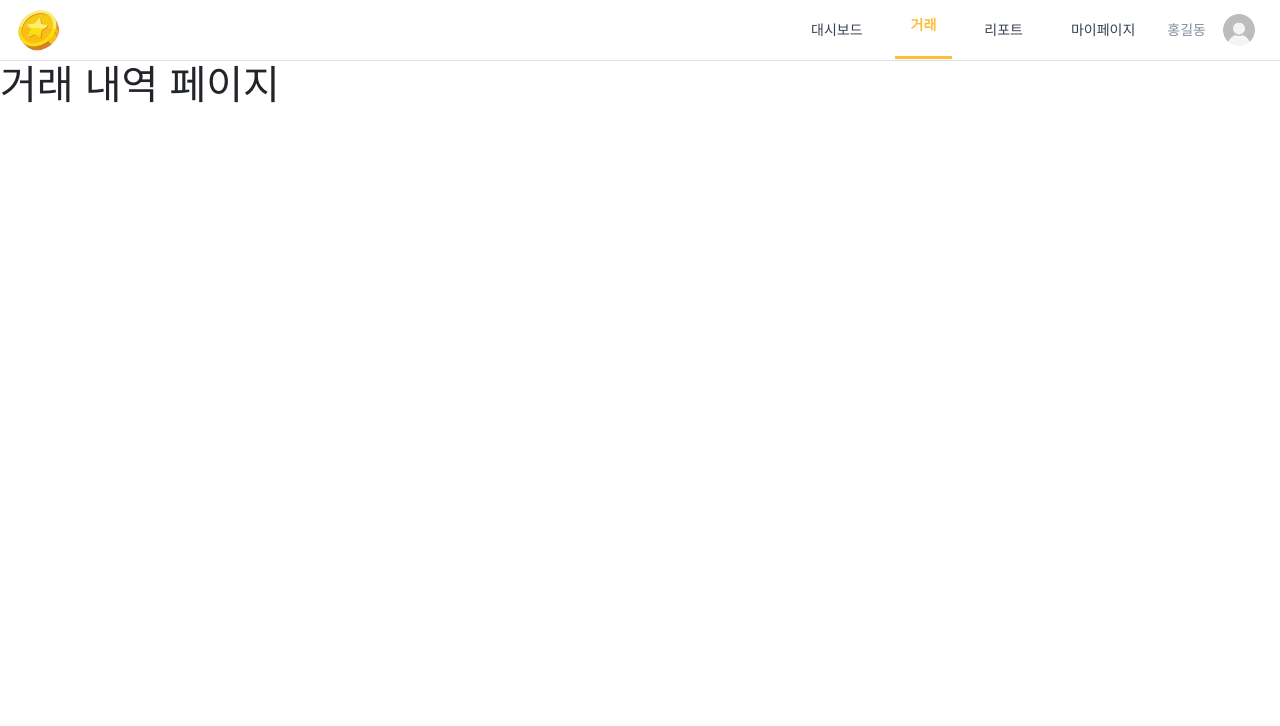
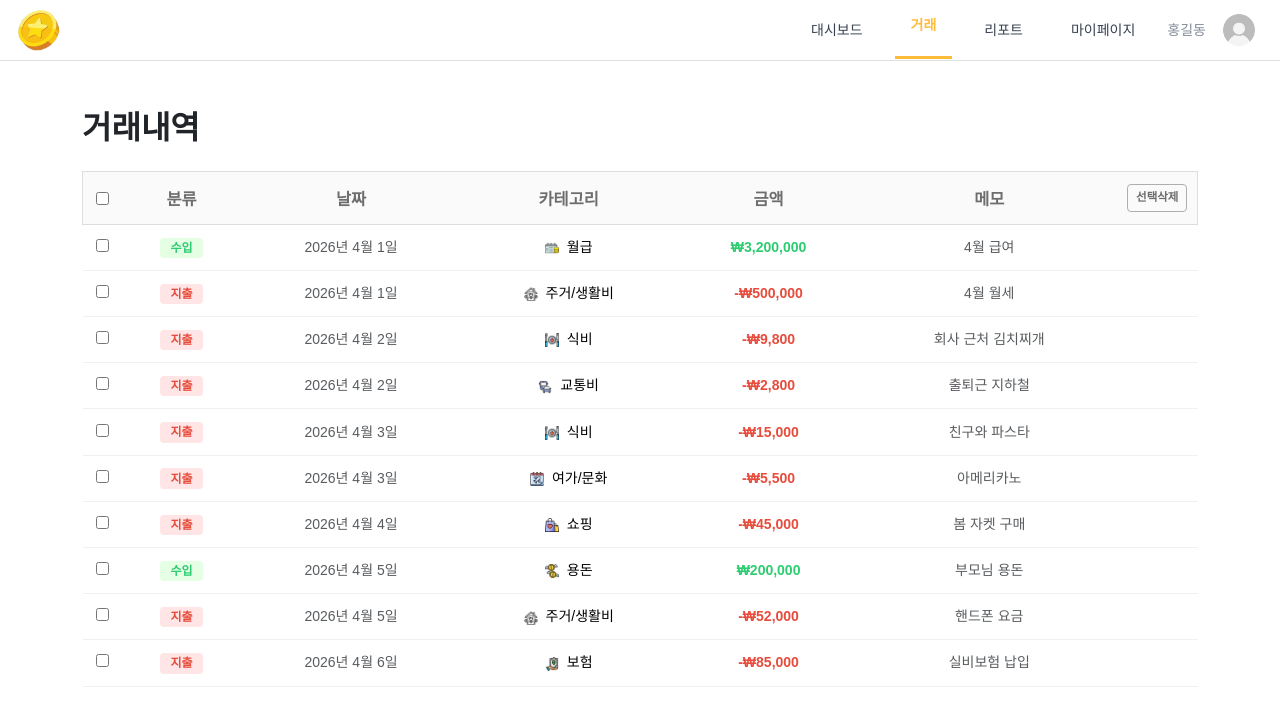
Before and after one commit to kb-skeleton-team2/wallet-guardian, a Vue app: page /transactions in a window 1280 px wide. Shown: the top 726 px of the page. Built offline with nearby package versions, Linux system fonts and the light colour scheme; data requests are answered from the project's data file.

Commit message:
feat: 거래 내역 페이지 기본 레이아웃 구현 - json-server에 데이터 요청 후 표시

```diff
--- a/src/pages/TransactionsPage.vue
+++ b/src/pages/TransactionsPage.vue
@@ -1,7 +1,212 @@
 <template>
-  <div>
-    <h1>거래 내역 페이지</h1>
+  <div class="transactions-page container py-4">
+    <!-- 헤더 영역: 제목 + 자산 정보 + 검색/필터/추가 -->
+    <h1 class="fw-bold fs-2 mt-4 mb-4">거래내역</h1>
+
+    <!-- 테이블 -->
+    <table class="table table-hover align-middle transactions-table">
+      <thead>
+        <tr>
+          <th class="checkbox-header">
+            <input type="checkbox" />
+          </th>
+          <th>분류</th>
+          <th>날짜</th>
+          <th>카테고리</th>
+          <th>금액</th>
+          <th>메모</th>
+          <th class="btn-delete-header">
+            <button class="btn btn-sm btn-outline-dark btn-delete">
+              선택삭제
+            </button>
+          </th>
+        </tr>
+      </thead>
+      <tbody>
+        <tr v-for="item in state.transactions" :key="item.id">
+          <td>
+            <input type="checkbox" />
+          </td>
+          <td class="text-center">
+            <span
+              class="badge"
+              :class="item.type === 'income' ? 'badge-income' : 'badge-expense'"
+            >
+              {{ item.type === 'income' ? '수입' : '지출' }}
+            </span>
+          </td>
+          <td class="text-body-secondary">{{ formatDate(item.date) }}</td>
+          <td>
+            <img
+              :src="getCategoryIcon(item.category)"
+              :alt="item.category"
+              class="category-icon me-1"
+            />
+            {{ item.category }}
+          </td>
+          <td
+            class="fw-semibold"
+            :class="item.type === 'income' ? 'text-income' : 'text-expense'"
+          >
+            {{ formatAmount(item) }}
+          </td>
+          <td class="text-muted">{{ item.memo }}</td>
+          <td></td>
+        </tr>
+      </tbody>
+    </table>
   </div>
 </template>
 
-<script setup></script>
+<script setup>
+import { onMounted, reactive } from 'vue';
+import axios from 'axios';
+
+// 카테고리 아이콘 매핑 (assets 이미지)
+import monthlyIncomeIcon from '@/assets/monthly_income.png';
+import allowanceIcon from '@/assets/allowance.png';
+import interestIcon from '@/assets/interest.png';
+import otherIncomeIcon from '@/assets/other_income.png';
+import foodIcon from '@/assets/food.png';
+import publicTransportIcon from '@/assets/public_transport.png';
+import costOfLivingIcon from '@/assets/cost_of_living.png';
+import shoppingIcon from '@/assets/shopping.png';
+import hospitalIcon from '@/assets/hospital.png';
+import educationIcon from '@/assets/education.png';
+import leisureIcon from '@/assets/leisure.png';
+import insuranceIcon from '@/assets/insurance.png';
+import otherExpenseIcon from '@/assets/other_expense.png';
+
+const categoryIconMap = {
+  월급: monthlyIncomeIcon,
+  용돈: allowanceIcon,
+  이자: interestIcon,
+  기타수입: otherIncomeIcon,
+  식비: foodIcon,
+  교통비: publicTransportIcon,
+  '주거/생활비': costOfLivingIcon,
+  쇼핑: shoppingIcon,
+  의료: hospitalIcon,
+  교육: educationIcon,
+  '여가/문화': leisureIcon,
+  보험: insuranceIcon,
+  기타지출: otherExpenseIcon,
+};
+
+function getCategoryIcon(category) {
+  return categoryIconMap[category] || otherExpenseIcon;
+}
+
+const BASE_URL = 'http://localhost:3000';
+const state = reactive({ transactions: [], selectedIds: [] });
+
+async function fetchTransactions() {
+  try {
+    const { data } = await axios.get(`${BASE_URL}/transactions`);
+    state.transactions = data;
+  } catch (err) {
+    console.log(err);
+  }
+}
+
+onMounted(() => {
+  fetchTransactions();
+});
+
+function formatDate(dateStr) {
+  const [y, m, d] = dateStr.split('-');
+  return `${y}년 ${parseInt(m)}월 ${parseInt(d)}일`;
+}
+
+function formatAmount(item) {
+  const sign = item.type === 'expense' ? '-' : '';
+  return `${sign}₩${item.amount.toLocaleString()}`;
+}
+</script>
+
+<style scoped>
+/* 카테고리 아이콘 */
+.category-icon {
+  width: 14px;
+  height: 14px;
+  vertical-align: middle;
+  object-fit: contain;
+}
+
+/* 분류 뱃지 */
+.badge-expense {
+  background-color: #ffe5e5;
+  color: #e74c3c;
+  font-size: 0.75rem;
+  font-weight: 600;
+  padding: 0.35em 0.85em;
+  border-radius: 4px;
+}
+.badge-income {
+  background-color: #e5ffe5;
+  color: #2ecc71;
+  font-size: 0.75rem;
+  font-weight: 600;
+  padding: 0.35em 0.85em;
+  border-radius: 4px;
+}
+
+/* 색상 */
+.text-expense {
+  color: #e74c3c;
+}
+.text-income {
+  color: #2ecc71;
+}
+
+/* 테이블 스타일 */
+.transactions-table thead th {
+  background-color: #fafafa;
+  font-weight: 700;
+  font-size: 1.025rem;
+  color: #6d6d6d;
+  padding: 0.75rem 0.5rem;
+  text-align: center;
+  border-top: 1px solid #ddd;
+  border-bottom: 1px solid #ddd;
+}
+
+.transactions-table thead th:first-child {
+  border-left: 1px solid #ddd;
+}
+
+.transactions-table thead th:last-child {
+  border-right: 1px solid #ddd;
+}
+
+.transactions-table tbody td {
+  font-size: 0.875rem;
+  padding: 0.75rem 0.5rem;
+  vertical-align: middle;
+  text-align: center;
+}
+
+.transactions-table tbody tr {
+  border-bottom: 1px solid #f0f0f0;
+}
+
+.transactions-table tbody tr:hover {
+  background-color: #fffdf5;
+}
+
+/* 체크박스 */
+.checkbox-header {
+  width: 40px;
+}
+
+/* 선택삭제 버튼 */
+.btn-delete-header {
+  width: 80px;
+}
+.btn-delete {
+  font-size: 0.72rem;
+  font-weight: 600;
+  color: #6d6d6d;
+  border-color: #aeaeae;
+}
+</style>
```
